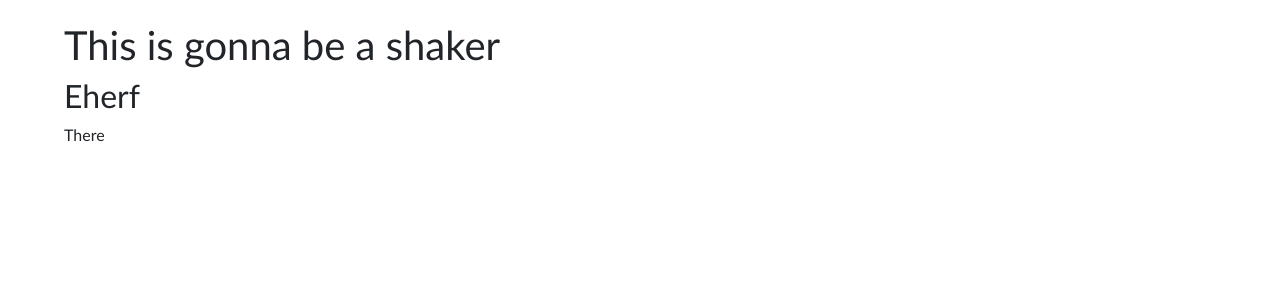
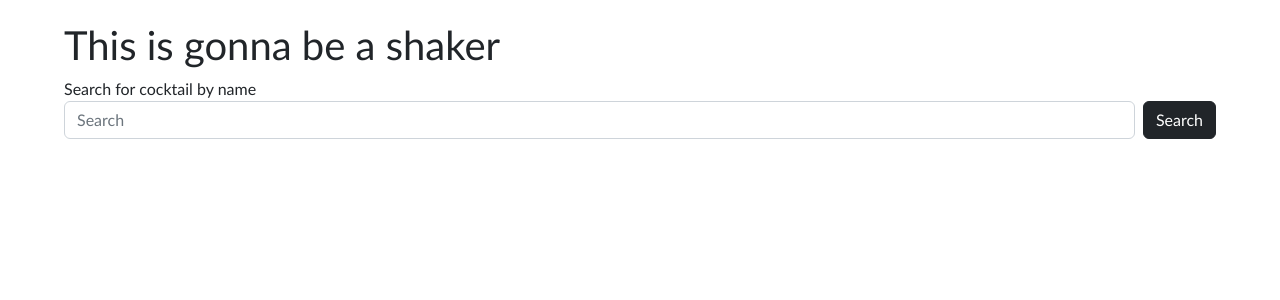
Before and after one commit to RivetLorddom/MyShaker, a Django app: page / in a window 1280 px wide. Shown: the part 59-359 px from the top of the page. Run offline with Django 4.2, Linux system fonts and the light colour scheme; data that the repository does not hold is empty.

Commit message:
searching for drink added

```diff
--- a/shaker/templates/shaker/favorites.html
+++ b/shaker/templates/shaker/favorites.html
@@ -2,6 +2,5 @@
 
 {% block body %}
 <h1>My favorite cocktails</h1>
-<h2>Eherf</h2>
 
 {% endblock %}
--- a/shaker/templates/shaker/index.html
+++ b/shaker/templates/shaker/index.html
@@ -2,9 +2,14 @@
 
 {% block body %}
 <h1>This is gonna be a shaker</h1>
-<h2>Eherf</h2>
 
-<div>There</div>
+
+<div>Search for cocktail by name</div>
+    <form class="d-flex" role="search" action="{% url 'index' %}" method="POST">
+        {% csrf_token %}
+        <input class="form-control me-2" type="search" placeholder="Search" aria-label="Search" name="drink_name">
+        <button class="btn btn-dark" type="submit">Search</button>
+    </form>
 
 {% for drink in cocktails %}
     {% for drynk in drink.drinks %}
--- a/shaker/views.py
+++ b/shaker/views.py
@@ -12,10 +12,17 @@ import requests
 
 
 def index(request):
+
+    # user is looking for a cocktail
+    if request.method == "POST":
+        drink_name = request.POST["drink_name"]
+        return redirect(f"/drink/{drink_name}")
+
+
     cocktails = []
     for _ in range(3):
         response = requests.get('https://www.thecocktaildb.com/api/json/v1/1/random.php').json()
-        # cocktails.append(response)
+        cocktails.append(response)
     return render(request, "shaker/index.html", {"cocktails": cocktails})
 
 def favorites(request):
```
